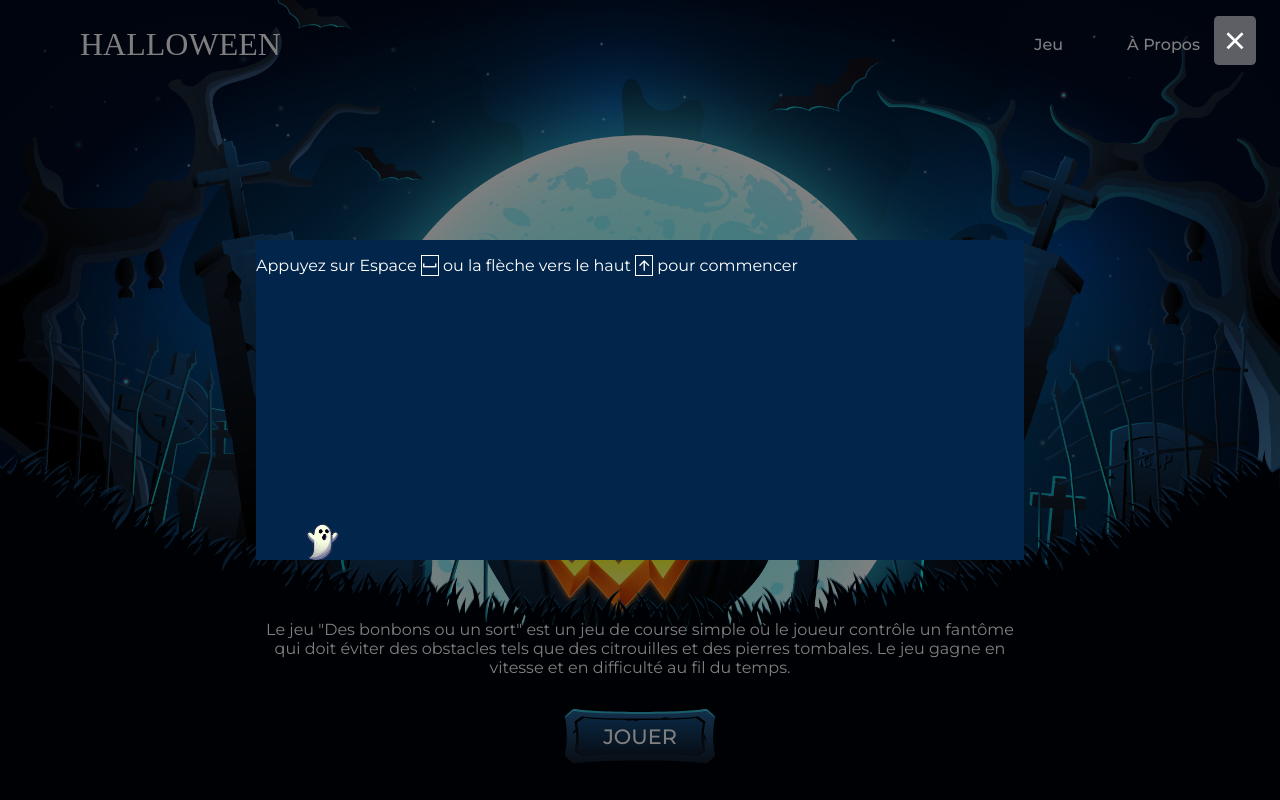
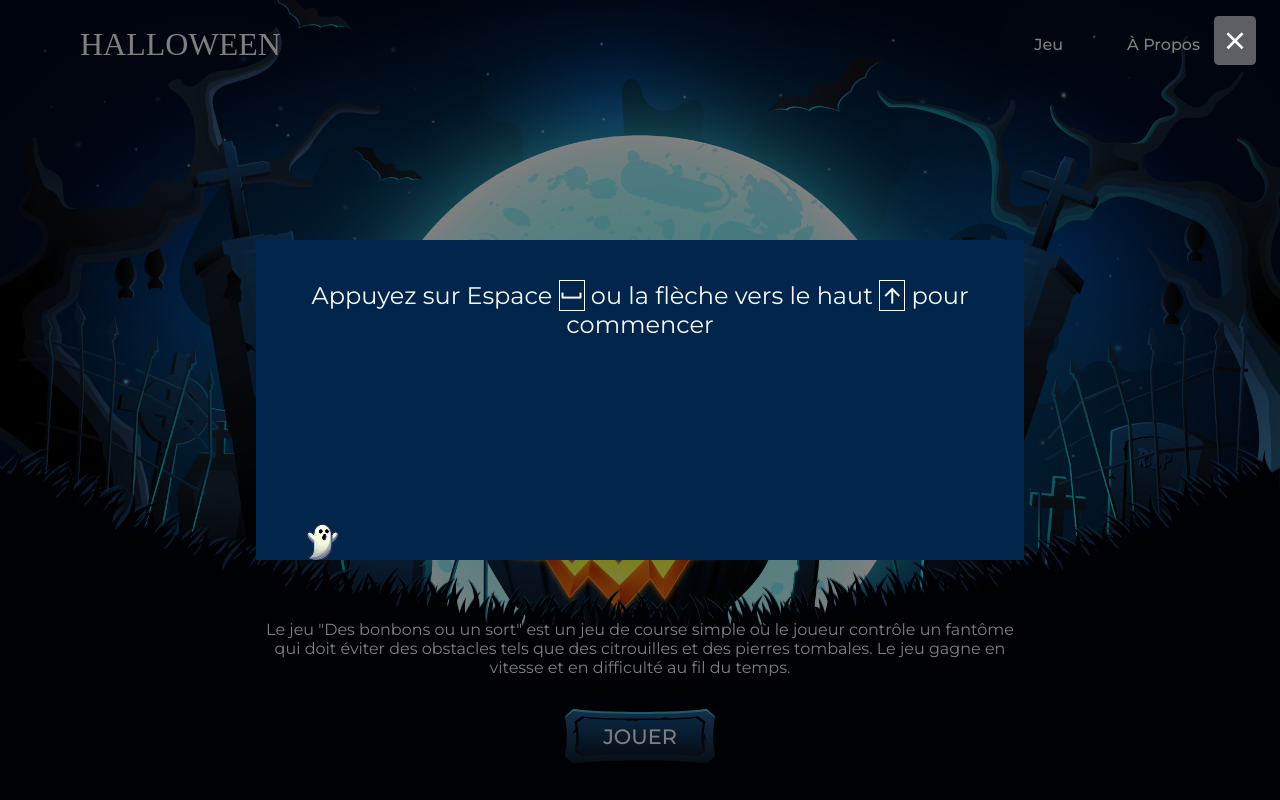
Before and after one commit to KingYano/halloween_game, a Vue app in the folder halloween-website-game/: page / in a window 1280 px wide. Both pictures are taken after a click on the link "JOUER". Built offline with nearby package versions, Linux system fonts and the light colour scheme; a web font is replaced by a local one.

Commit message:
amélioration message pour lancer le jeu

```diff
--- a/halloween-website-game/src/components/GameSection.vue
+++ b/halloween-website-game/src/components/GameSection.vue
@@ -4,7 +4,7 @@
             <div v-if="!isGameOver && gameStarted" id="scoreDisplay">{{ score }}</div>
             <button class="game-info__pause" id="pauseButton" v-if="!isGameOver && gameStarted" @click="togglePause">{{ isPaused ? 'Reprendre' : 'Pause' }}</button>
         </div>
-        <div id="loading-message" v-if="!gameStarted">Appuyez sur Espace <span class="game-icon"><i class="ri-space"></i></span> ou la flèche vers le haut <span class="game-icon"><i class="ri-arrow-up-line"></i></span> pour commencer</div>
+        <div class="start-text" id="loading-message" v-if="!gameStarted">Appuyez sur Espace <span class="game-icon"><i class="ri-space"></i></span> ou la flèche vers le haut <span class="game-icon"><i class="ri-arrow-up-line"></i></span> pour commencer</div>
         <div class="game-over">
             <button class="game-over__button" id="restartButton" @click="restartGame" v-if="isGameOver">Relancer</button>
             <h2 class="game-over__title" id="gameOverMessage" v-if="isGameOver">GAME OVER</h2>
@@ -251,4 +251,20 @@ watch(isGameOver, (newVal) => {
 .game-icon {
     border: solid 1px;
 }
+
+.start-text {
+    text-align: center;
+    padding-top: 25px;
+    font-size: 1.5rem;
+    animation-duration: 1.5s;
+    animation-name: clignoter;
+    animation-iteration-count: infinite;
+    transition: none;
+}
+
+@keyframes clignoter {
+  0%   { opacity:1; }
+  40%   {opacity:0; }
+  100% { opacity:1; }
+}
 </style>
```
